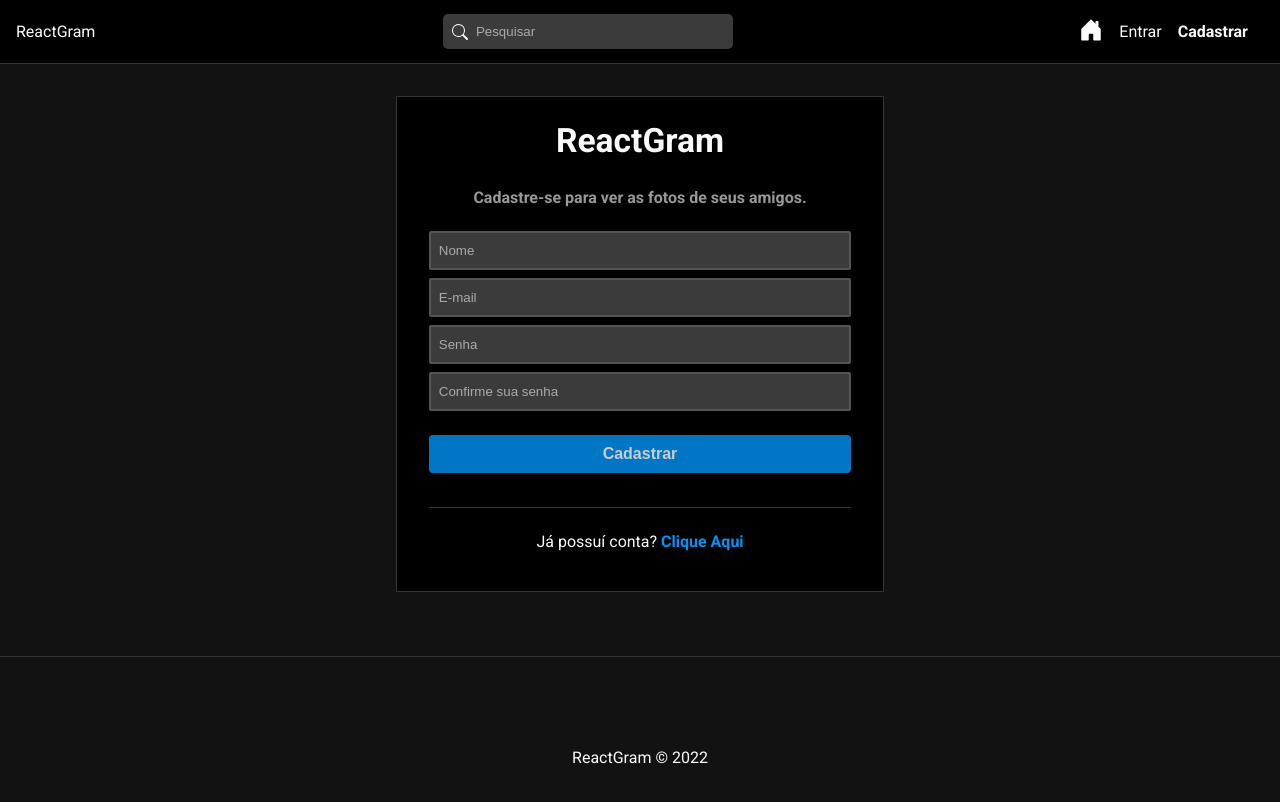
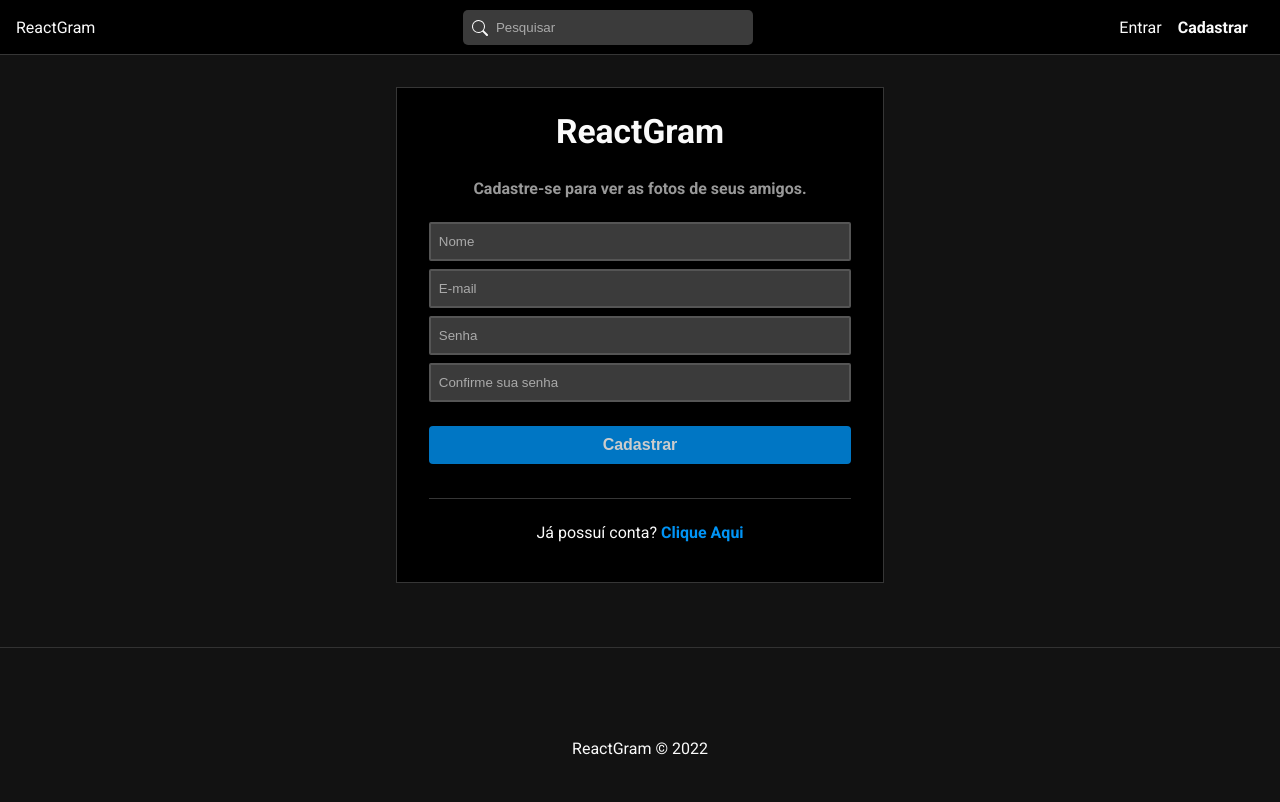
Before and after one commit to gfucci/ReactGram, a React (Create React App) app in the folder frontend/: page /register in a window 1280 px wide. Shown: the top 802 px of the page. Built offline with nearby package versions, Linux system fonts and the light colour scheme.

Commit message:
Cria hook de autenticação e componente de mensagem

```diff
--- a/frontend/src/App.js
+++ b/frontend/src/App.js
@@ -8,21 +8,31 @@ import { BrowserRouter, Routes, Route, Navigate } from 'react-router-dom'
 import NavBar from './components/Navbar';
 import Footer from './components/Footer';
 
+//hooks
+import { useAuth } from './hooks/useAuth';
+
 //pages
 import Home from './pages/Home/Home';
 import Register from './pages/Auth/Register';
 import Login from './pages/Auth/Login';
 
 function App() {
+
+  const {loading, auth} = useAuth()
+
+  if (loading) {
+    return <p>Carregando...</p>
+  }
+
   return (
     <div className="App">
       <BrowserRouter>
         <NavBar />
         <div className="container">
           <Routes>
-            <Route path='/' element={<Home />} />
-            <Route path='/register' element={<Register />} />
-            <Route path='/login' element={<Login />} />
+            <Route path='/' element={auth ? <Home /> : <Navigate to="/login" />} />
+            <Route path='/register' element={!auth ? <Register /> : <Navigate to="/" />} />
+            <Route path='/login' element={!auth ? <Login /> : <Navigate to="/" />} />
           </Routes>
         </div>
         <Footer />
--- /dev/null
+++ b/frontend/src/components/Message.css
@@ -0,0 +1,21 @@
+.message {
+    border-radius: 5px;
+    padding: 5px 10px;
+    position: relative;
+    margin: 0;
+    display: flex;
+    justify-content: center;
+    align-items: center;
+}
+
+.error {
+    color: #721c24;
+    background-color: #f8d7da;
+    border-color: #f5c6cb;
+}
+
+.success {
+    color: #155724;
+    background-color: #d4edda;
+    border-color: #c3e6cb;
+}
--- /dev/null
+++ b/frontend/src/components/Message.js
@@ -0,0 +1,11 @@
+import './Message.css'
+
+const Message = ({msg, type}) => {
+  return (
+    <div className={`message ${type}`}>
+        <p>{msg}</p>
+    </div>
+  )
+}
+
+export default Message
--- a/frontend/src/components/Navbar.js
+++ b/frontend/src/components/Navbar.js
@@ -9,7 +9,13 @@ import {
     BsFillCameraFill
 } from 'react-icons/bs'
 
+//hooks
+import { useAuth } from '../hooks/useAuth'
+
 const NavBar = () => {
+
+    const { auth, user } = useAuth
+
   return (
     <nav id="navbar">
         <Link to="/">ReactGram</Link>
@@ -18,11 +24,31 @@ const NavBar = () => {
             <input type="text" placeholder='Pesquisar'/>
         </form>
         <ul id='nav_links'>
+            {auth ? (
+                <>
                     <li>
                         <NavLink to="/">
                             <BsHouseDoorFill />
                         </NavLink>
                     </li>
+                    {user && (
+                        <li>
+                            <NavLink to={`/users/${user._id}`}>
+                                <BsFillCameraFill />
+                            </NavLink>
+                        </li>
+                    )}
+                    <li>
+                        <NavLink to="/profile">
+                            <BsFillPersonFill />
+                        </NavLink>
+                    </li>
+                    <li>
+                        <span>Sair</span>
+                    </li>
+                </>
+            ) : (
+                <>
                     <li>
                         <NavLink to="/login">
                             Entrar
@@ -33,6 +59,9 @@ const NavBar = () => {
                             Cadastrar
                         </NavLink>
                     </li>
+                </>
+            )}
+
         </ul>
     </nav>
   )
--- /dev/null
+++ b/frontend/src/hooks/useAuth.js
@@ -0,0 +1,23 @@
+import { useEffect, useState } from "react";
+import { useSelector } from "react-redux";
+
+export const useAuth = () => {
+
+    const { user } = useSelector((state) => state.auth)
+
+    const [auth, setAuth] = useState(false)
+    const [loading, setLoading] = useState(true)
+
+    useEffect(() => {
+
+        if (user) {
+            setAuth(true)
+        } else {
+            setAuth(false)
+        }
+
+        setLoading(false)
+    }, [user])
+
+    return { auth, loading }
+}
--- a/frontend/src/pages/Auth/Register.js
+++ b/frontend/src/pages/Auth/Register.js
@@ -10,6 +10,7 @@ import { useSelector, useDispatch } from "react-redux";
 
 //redux
 import { reset, register } from '../../slices/authSlice'
+import Message from '../../components/Message';
 
 const Register = () => {
 
@@ -73,10 +74,9 @@ const Register = () => {
           value={confirmPassword || ""}
           onChange={(e) => setConfirmPassword(e.target.value)}
         />
-        <input
-          type="submit"
-          value="Cadastrar"
-        />
+        {!loading && <input type="submit" value="Cadastrar" />}
+        {loading && <input type="submit" disabled value="Aguarde..." />}
+        {error && <Message msg={error} type="error" />}
       </form>
       <p>
         Já possuí conta? <Link to="/login">Clique Aqui</Link>
--- a/frontend/src/services/authService.js
+++ b/frontend/src/services/authService.js
@@ -14,8 +14,8 @@ const register = async (data) => {
         if (res) {
             localStorage.setItem("user", JSON.stringify(res))
         }
+
         return res
-
     } catch (error) {
         console.log(error)
     }
--- a/frontend/src/slices/authSlice.js
+++ b/frontend/src/slices/authSlice.js
@@ -4,7 +4,7 @@ import authService from '../services/authService'
 const user = JSON.parse(localStorage.getItem("user")) // pega o usuário
 
 const initialState = {
-    user: user ? user : null, // se não tivero usuário, retorna null
+    user: user ? user : null, // se não tiver o usuário, retorna null
     error: false,
     success: false,
     loading: false,
```
Lines whose indentation alone changed are shown as unchanged.
